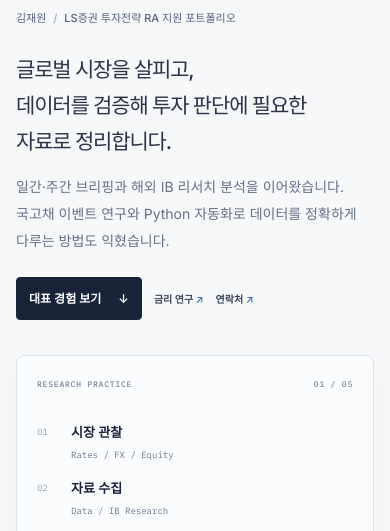
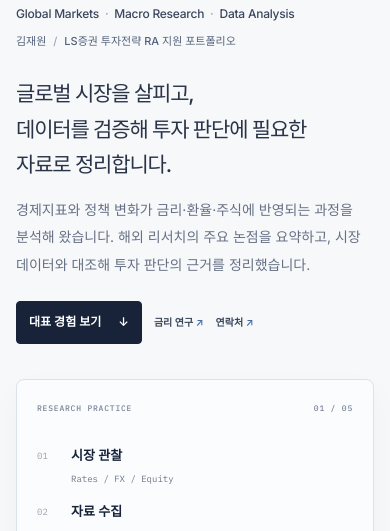
Before and after one commit to bucheoncityboy/ls-investment-strategy-portfolio, a website: page index.html in a window 390 px wide. Shown: the part 287-818 px from the top of the page. Drawn offline with Linux system fonts and the light colour scheme.

Commit message:
Align hero copy with investment strategy RA work

```diff
--- a/index.html
+++ b/index.html
@@ -14,7 +14,7 @@
     <link rel="preconnect" href="https://fonts.googleapis.com">
     <link rel="preconnect" href="https://fonts.gstatic.com" crossorigin>
     <link href="https://fonts.googleapis.com/css2?family=IBM+Plex+Mono:wght@400;500;600&family=Inter:wght@400;500;600;700&family=Noto+Sans+KR:wght@400;500;600;700&display=swap" rel="stylesheet">
-    <link rel="stylesheet" href="styles.css?v=ls-20261006-r2">
+    <link rel="stylesheet" href="styles.css?v=ls-20261006-r3">
   </head>
   <body>
     <a class="skip-link" href="#main">본문으로 건너뛰기</a>
@@ -35,9 +35,10 @@
           <div class="hero-copy">
             <p class="eyebrow"><span class="status-dot"></span> INVESTMENT STRATEGY RESEARCH</p>
             <h1>JAEWON<br><span>KIM</span></h1>
+            <p class="hero-role">Global Markets <span>·</span> Macro Research <span>·</span> Data Analysis</p>
             <p class="application-label">김재원 <span aria-hidden="true">/</span> LS증권 투자전략 RA 지원 포트폴리오</p>
             <p class="hero-lede">글로벌 시장을 살피고,<br>데이터를 검증해 투자 판단에<br class="desktop-break"> 필요한 자료로 정리합니다.</p>
-            <p class="hero-english">일간·주간 브리핑과 해외 IB 리서치 분석을 이어왔습니다. 국고채 이벤트 연구와 Python 자동화로 데이터를 정확하게 다루는 방법도 익혔습니다.</p>
+            <p class="hero-english">경제지표와 정책 변화가 금리·환율·주식에 반영되는 과정을 분석해 왔습니다. 해외 리서치의 주요 논점을 요약하고, 시장 데이터와 대조해 투자 판단의 근거를 정리했습니다.</p>
             <div class="hero-actions">
               <a class="button button-primary" href="#work">대표 경험 보기 <span aria-hidden="true">↓</span></a>
               <a class="text-link" href="#project-rates">금리 연구 <span aria-hidden="true">↗</span></a>
--- a/styles.css
+++ b/styles.css
@@ -956,7 +956,9 @@ a:focus-visible {
 }
 
 /* Investment strategy research edition */
-.application-label { margin: 21px 0 0; color: #53627a; font-size: 13px; font-weight: 500; line-height: 1.8; word-break: keep-all; }
+.hero { padding-top: 70px; }
+.hero-role { margin: 16px 0 0; font-size: 14px; }
+.application-label { margin: 8px 0 0; color: #53627a; font-size: 13px; font-weight: 500; line-height: 1.8; word-break: keep-all; }
 .application-label > span { margin-inline: 8px; color: #9aa5b6; }
 .hero h1 { font-size: clamp(64px, 6.8vw, 84px); }
 .hero-lede { max-width: 610px; font-size: clamp(21px, 2.1vw, 25px); line-height: 1.65; font-weight: 500; letter-spacing: -.055em; }
@@ -1048,10 +1050,12 @@ a:focus-visible {
 }
 
 @media (max-width: 720px) {
+  .hero { padding-top: 56px; }
   .header-inner { gap: 16px; }
   .primary-nav { gap: 13px; }
   .primary-nav a { font-size: 10px; white-space: nowrap; }
   .hero h1 { font-size: clamp(60px, 17vw, 76px); }
+  .hero-role { font-size: 12px; }
   .application-label { font-size: 11px; }
   .application-label > span { margin-inline: 4px; }
   .hero-lede { font-size: 21px; line-height: 1.7; }
```
